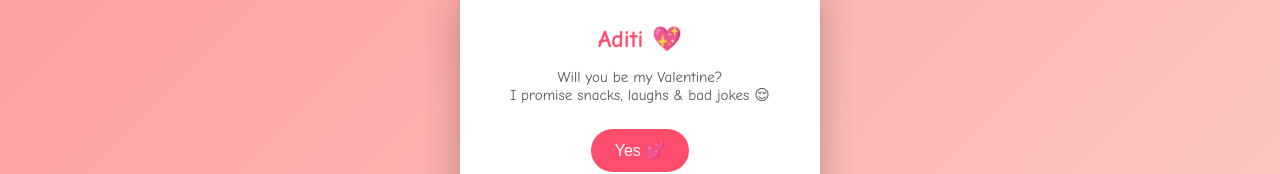
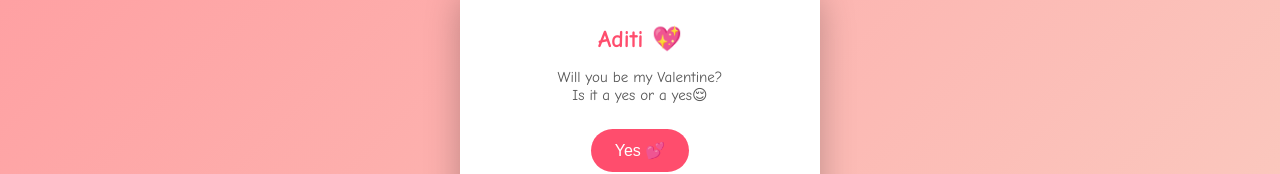
Before and after one commit to Tesla0599/valentine-site, a plain HTML site: page index.html in a window 1280 px wide. Shown: the part 261-435 px from the top of the page. Drawn offline with Linux system fonts and the light colour scheme.

Commit message:
Update Valentine's message in index.html

```diff
--- a/index.html
+++ b/index.html
@@ -3,7 +3,7 @@
 <audio id="moveSound" src="https://cdn.pixabay.com/audio/2022/03/15/audio_1c9b9a2c6c.mp3" preload="auto"></audio>
 <audio id="yesSound" src="https://cdn.pixabay.com/audio/2022/08/04/audio_6d8f4b88c5.mp3" preload="auto"></audio>
 
-<div class="card"> <h1>Aditi 💖</h1> <p>Will you be my Valentine?<br>I promise snacks, laughs & bad jokes 😌</p> <div class="buttons"> <button id="yes">Yes 💕</button> </div> </div>
+<div class="card"> <h1>Aditi 💖</h1> <p>Will you be my Valentine?<br>Is it a yes or a yes😌</p> <div class="buttons"> <button id="yes">Yes 💕</button> </div> </div>
 
 <button id="no">No 🙈</button>
 
```
